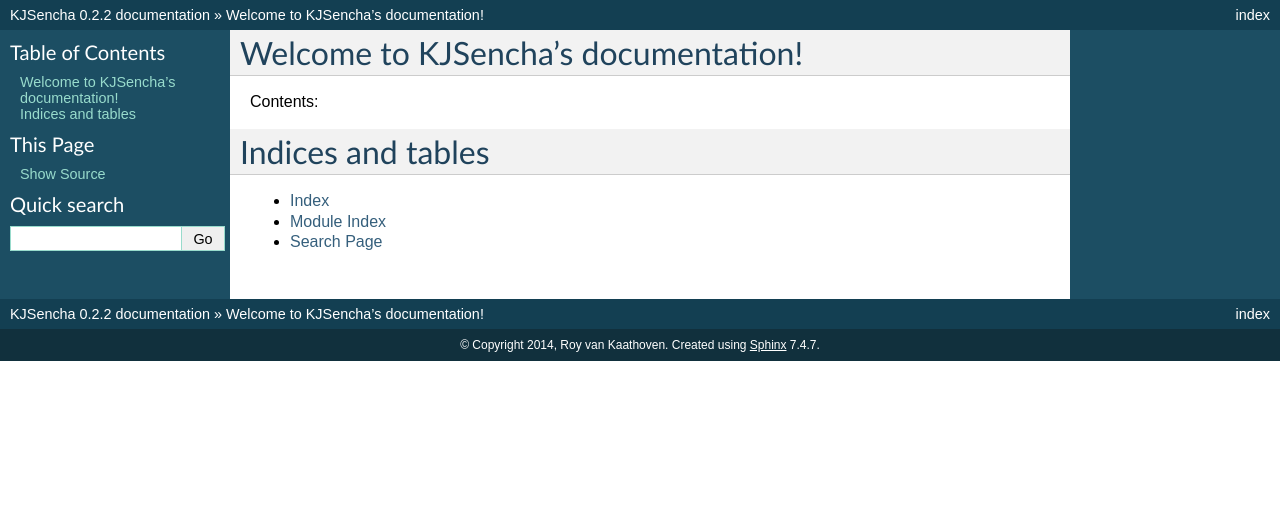
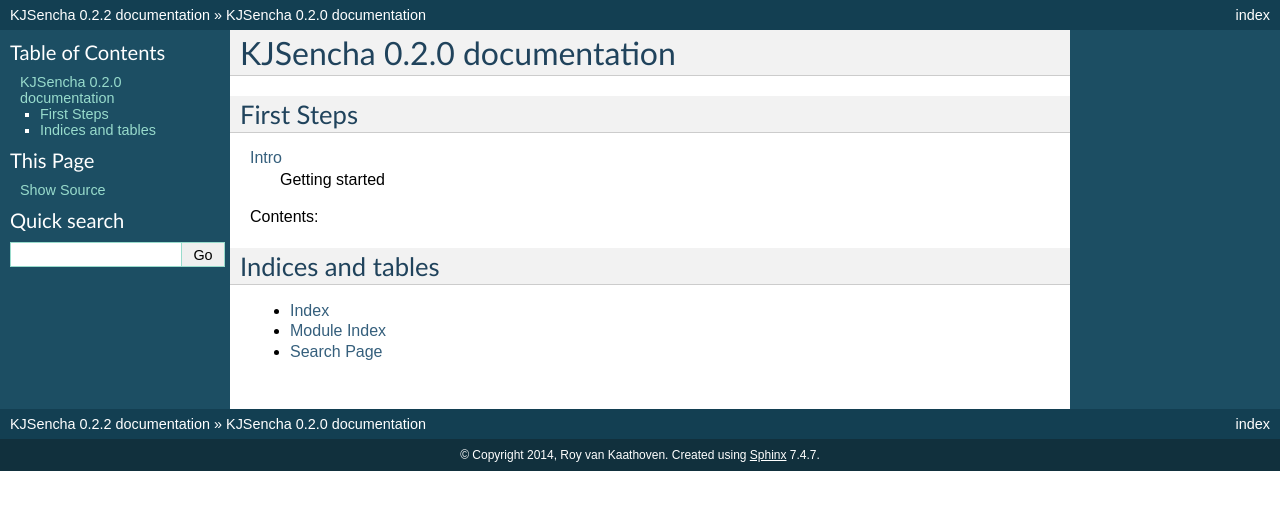
Before and after one commit to Rovak/KJSencha, a Sphinx documentation site: the page built from docs/index.rst, in a window 1280 px wide. Shown: the top 510 px of the page. Built offline with Sphinx 7.4.7, drawn with Linux system fonts in a browser that asks for light colours.

Commit message:
translate intro to rst

```diff
--- a/docs/index.rst
+++ b/docs/index.rst
@@ -3,13 +3,21 @@
    You can adapt this file completely to your liking, but it should at least
    contain the root `toctree` directive.
 
-Welcome to KJSencha's documentation!
-====================================
+================================
+KJSencha |version| documentation
+================================
+
+First Steps
+===========
+
+
+:doc:`topics/intro`
+    Getting started
 
 Contents:
 
 .. toctree::
-   :maxdepth: 2
+   :hidden:
 
 
 
```
Also changed, not shown: docs/topics/intro.rst (+91 -73 lines).
